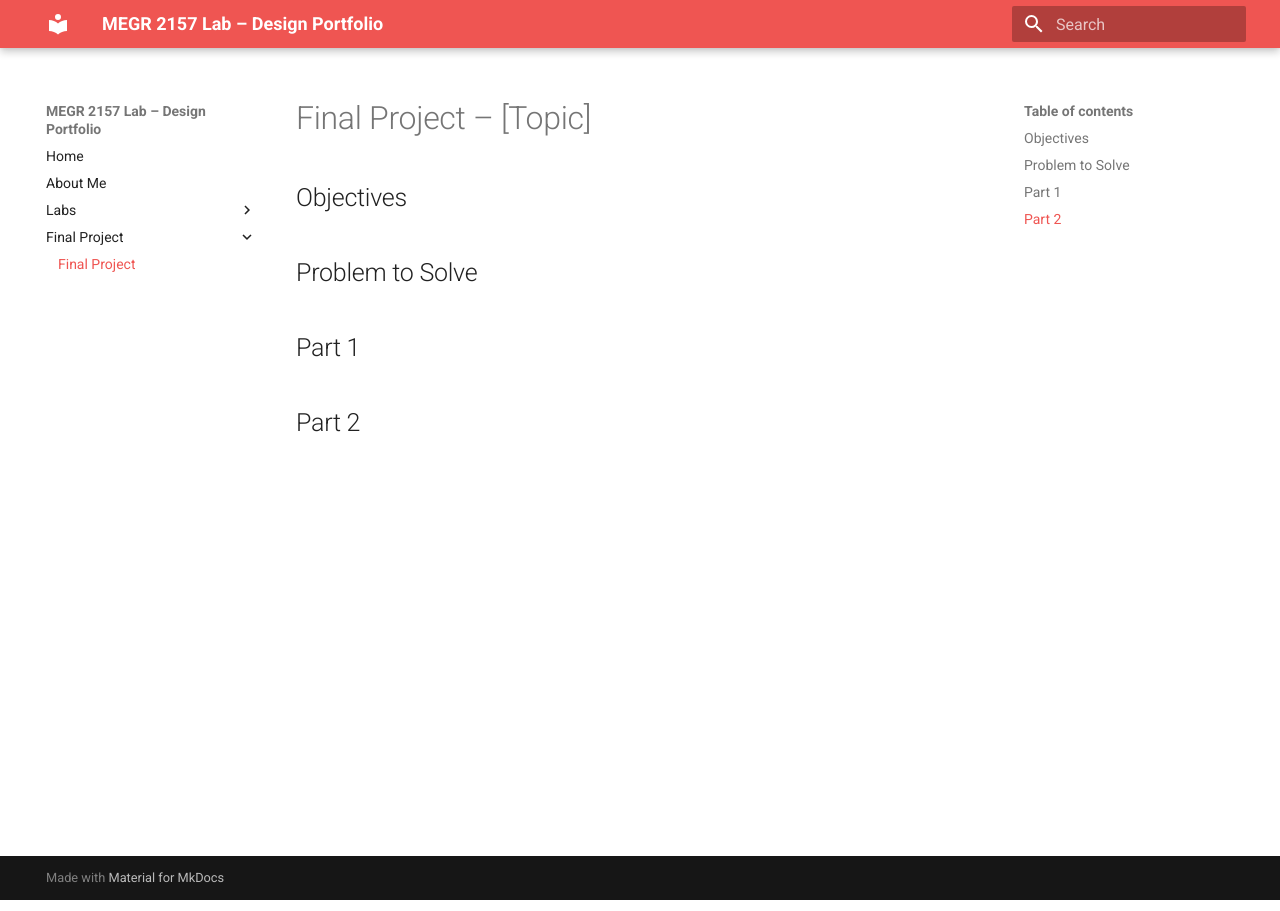
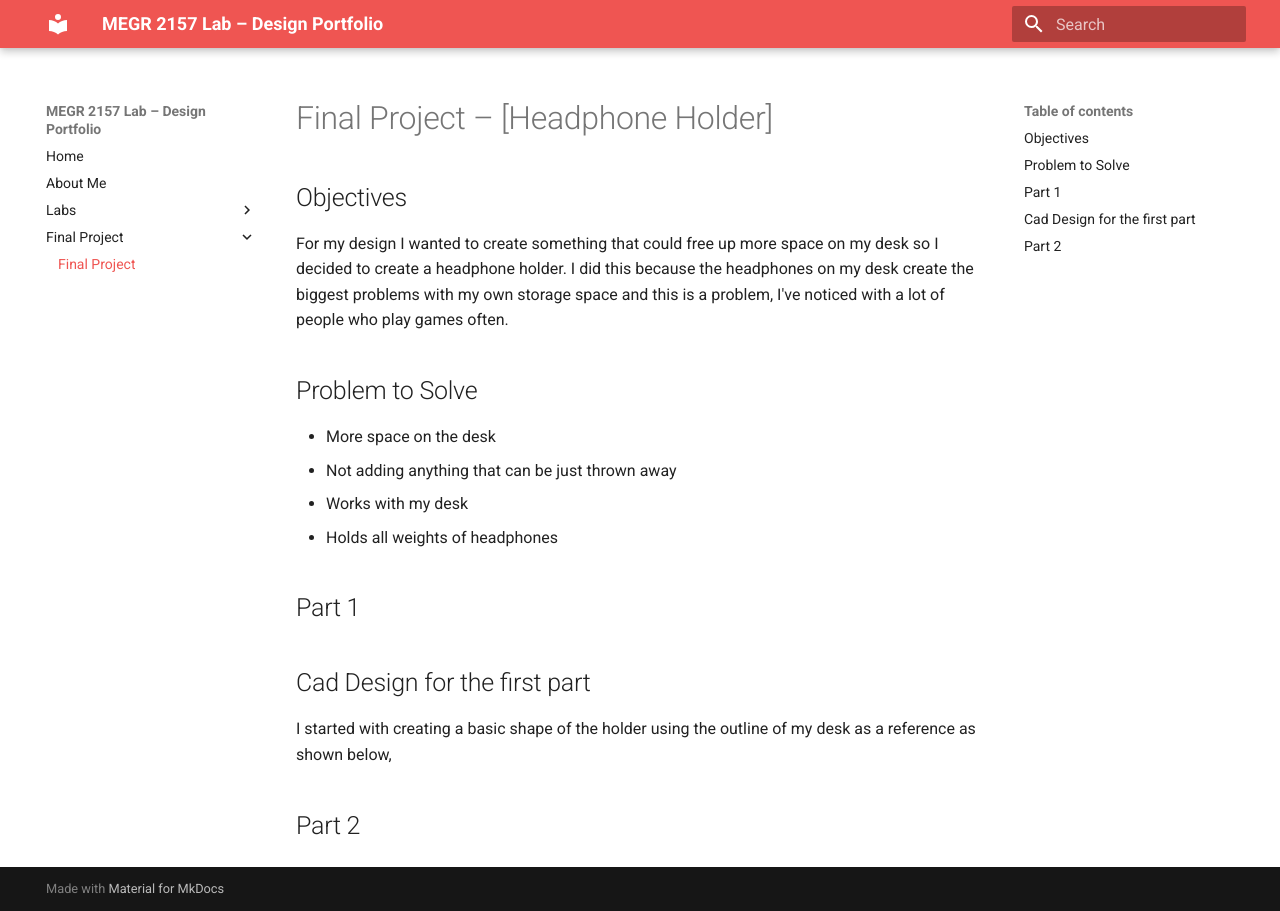
Before and after one commit to AtibaJ/megr2157L-portfolio, an MkDocs documentation site: the page built from docs/finalproject/index.md, in a window 1280 px wide. Built offline with MkDocs 1.6.1 and Material for MkDocs 9.7.7, drawn with Linux system fonts in a browser that asks for light colours.

Commit message:
Revise final project topic and add design details
Updated project topic and added design objectives and problem statement.

```diff
--- a/docs/finalproject/index.md
+++ b/docs/finalproject/index.md
@@ -1,12 +1,25 @@
-# Final Project – [Topic]
+# Final Project – [Headphone Holder]
 
 ## Objectives
 
+For my design I wanted to create something that could free up more space on my desk so I decided to create a headphone holder.
+I did this because the headphones on my desk create the biggest problems with my own storage space and this is a problem, I've noticed
+with a lot of people who play games often.
+
 
 ## Problem to Solve
-
+ - More space on the desk
+ - Not adding anything that can be just thrown away
+ - Works with my desk
+ - Holds all weights of headphones
 
 ## Part 1
 
+## Cad Design for the first part
+
+I started with creating a basic shape of the holder using the outline of my desk as a reference as shown below,
+
+
+
 
 ## Part 2
```
